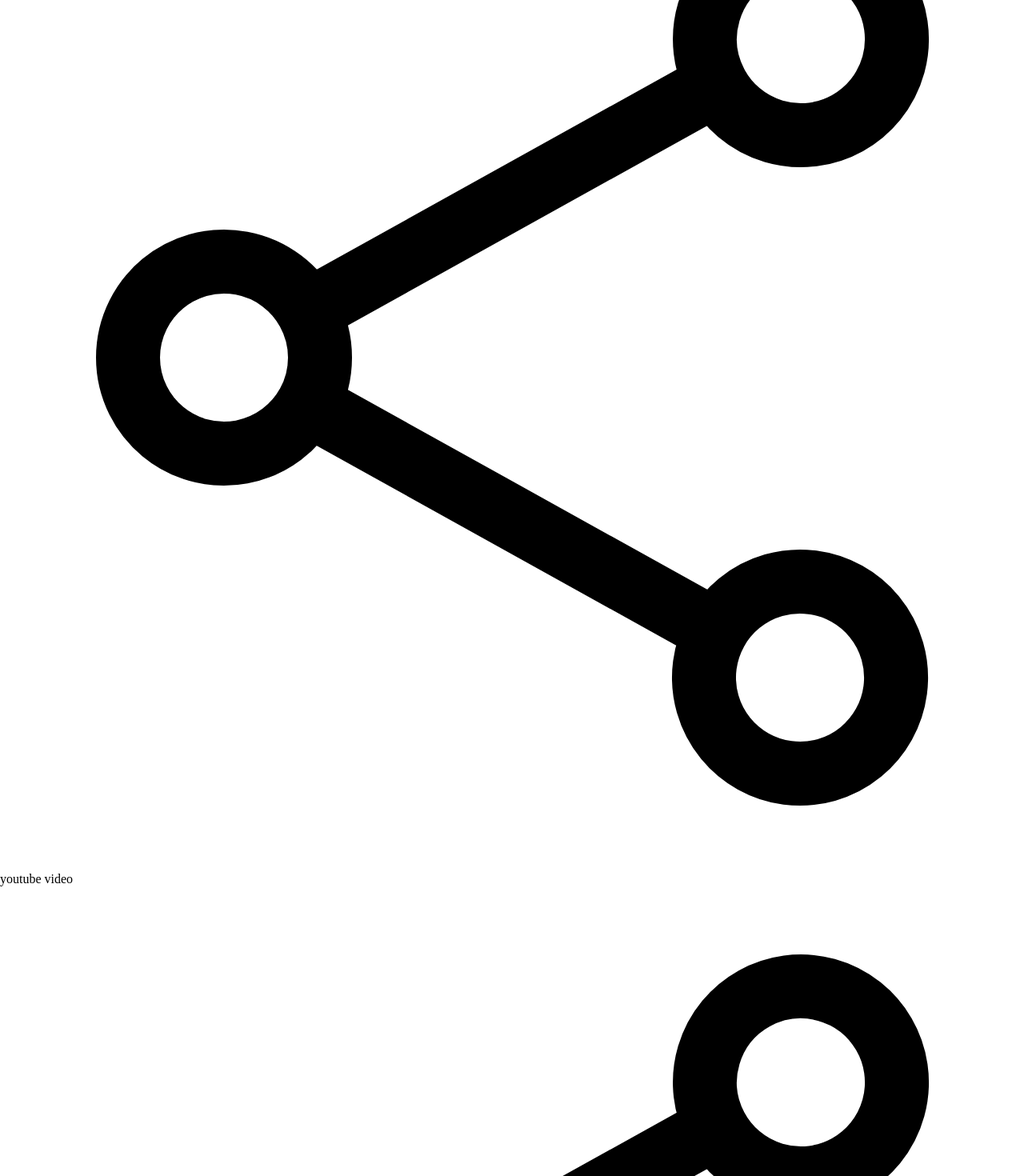
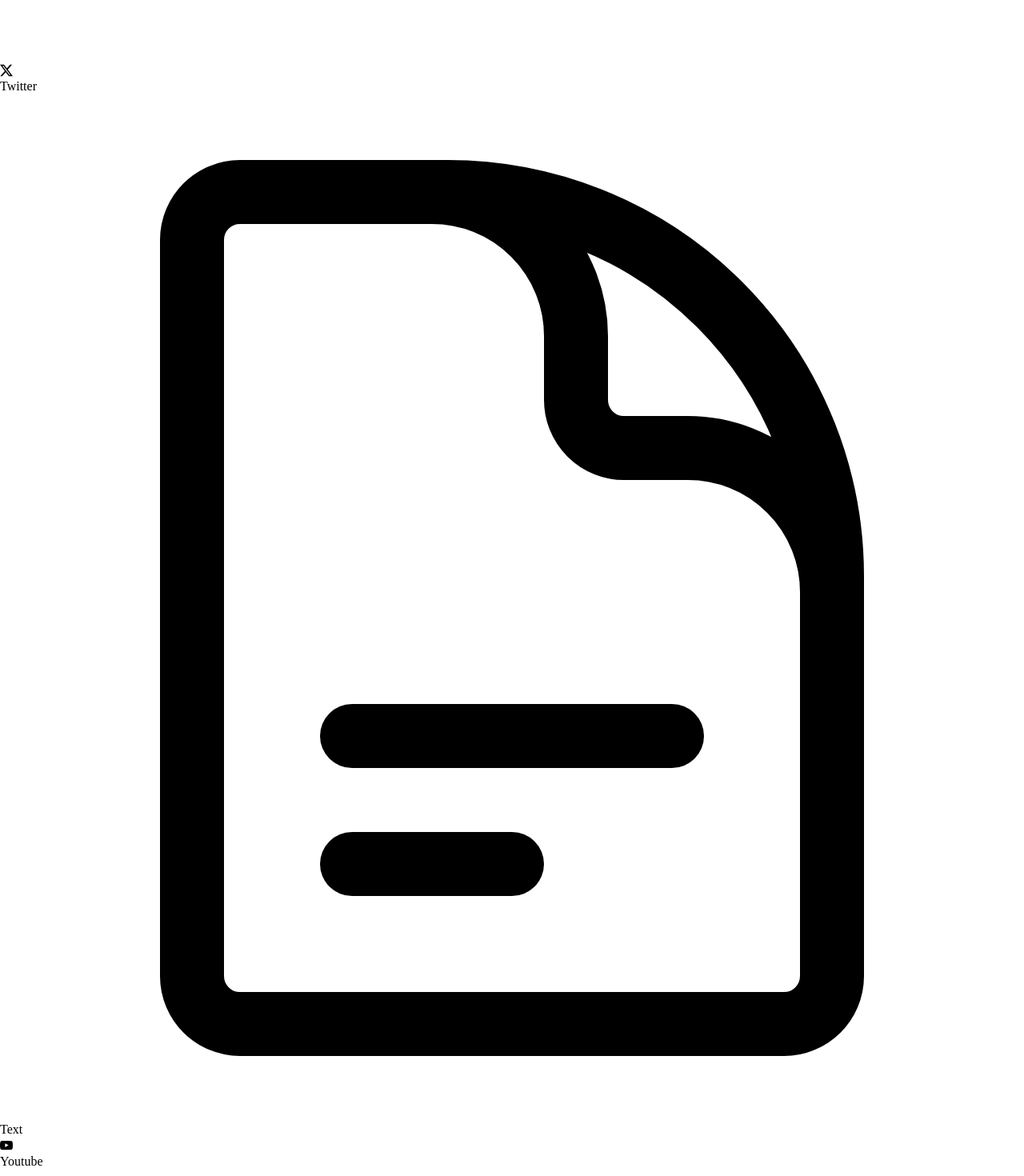
Before and after one commit to tusharmishra57/TooBrain, a React (Vite) app in the folder Frontend/: page / in a window 1280 px wide. Shown: the part 420-1890 px from the top of the page at 80% size. Built offline with nearby package versions, Linux system fonts and the light colour scheme.

Commit message:
transfered the main page code to dashboard file

```diff
--- a/Frontend/src/App.tsx
+++ b/Frontend/src/App.tsx
@@ -5,41 +5,13 @@ import { SideBar } from "./components/SideBar"
 import { PlusIcon } from "./icons/PlusIcon"
 import { ShareIcon } from "./icons/SharIcon"
 import {useState} from "react"
+import Dashboard from "./pages/dashboard"
 
 
 function App() {
-  const [modal, setModal] = useState(false);
-
-  return <div>
-    <div className="border-r bg-white h-screen w-72 fixed">
-      <SideBar/>
-    </div>
-
-    <div className="bg-gray-100 h-screen">
-        <AddContentModal open = {modal} onClose={()=>{
-        setModal(false);
-        }}></AddContentModal>
-
-
-        <div className="flex justify-end">
-          <div className= "p-3">
-            <Button variant="primary" text="Add content" startIcon={<PlusIcon/>} onClick={() => {setModal(true)}}></Button>
-          </div>
-          <div className= "p-3">
-            <Button variant="secondary" text="Share Brain" startIcon={<ShareIcon/>}></Button>
-          </div>
-        </div>
-
-        <div className="ml-72 flex">
-          <Card title = "youtube video" link="https://www.youtube.com/watch?v=ZqGSg4b_cZA&t=1s" type="youtube">
-          </Card>
-
-          <Card title = "twitter " link="https://x.com/AlphaLabx/status/2078813938503069799?s=20" type="twitter">
-          </Card>
-        </div>
-
-      </div>
-    </div>
+return <div>
+  <Dashboard/>
+</div>
 
 }
 
--- a/Frontend/src/components/SideBar.tsx
+++ b/Frontend/src/components/SideBar.tsx
@@ -1,5 +1,16 @@
+import { Logo } from "../icons/Logo"
+import { TextIcon } from "../icons/TextIcon"
+import { TwitterIcon } from "../icons/TwitterIcon"
+import { YoutubeIcon } from "../icons/youtubeIcon"
+import { SideBarItem } from "./SideBarItem"
+import logo from "../icons/logo.png"
+
 export const SideBar = () =>{
-    return <div>
-        sideBar
+    return <div className="pl-2">
+            <img src = {logo} className="w-[100px] h-[100px] "/>
+
+        <SideBarItem text="Twitter" icon={<TwitterIcon/>}/>
+        <SideBarItem text="Text" icon={<TextIcon/>}/>
+        <SideBarItem text="Youtube" icon={<YoutubeIcon/>}/>
     </div>
 }
--- a/Frontend/src/components/SideBarItem.tsx
+++ b/Frontend/src/components/SideBarItem.tsx
@@ -1 +1,18 @@
-e
+import type { ReactElement } from "react"
+
+interface ItemInterface {
+    text?: string,
+    icon?: ReactElement,
+    image ?: string
+}
+
+export const SideBarItem = (props: ItemInterface) =>{
+    return <div className="flex p-2 rounded-lg items-center cursor-pointer hover:bg-gray-100">
+        <div className="text-gray-600 p-2">
+            {props.icon}
+        </div>
+        <div className=" p-2">
+            {props.text}
+        </div>
+    </div>
+}
--- /dev/null
+++ b/Frontend/src/icons/Logo.tsx
@@ -0,0 +1,3 @@
+export const Logo = () =>{
+    return
+}
--- /dev/null
+++ b/Frontend/src/icons/TextIcon.tsx
@@ -0,0 +1,6 @@
+export const TextIcon = ()=>{
+    return <svg xmlns="http://www.w3.org/2000/svg" fill="none" viewBox="0 0 24 24" stroke-width="1.5" stroke="currentColor" className="size-6">
+  <path stroke-linecap="round" stroke-linejoin="round" d="M19.5 14.25v-2.625a3.375 3.375 0 0 0-3.375-3.375h-1.5A1.125 1.125 0 0 1 13.5 7.125v-1.5a3.375 3.375 0 0 0-3.375-3.375H8.25m0 12.75h7.5m-7.5 3H12M10.5 2.25H5.625c-.621 0-1.125.504-1.125 1.125v17.25c0 .621.504 1.125 1.125 1.125h12.75c.621 0 1.125-.504 1.125-1.125V11.25a9 9 0 0 0-9-9Z" />
+</svg>
+
+}
--- /dev/null
+++ b/Frontend/src/icons/TwitterIcon.tsx
@@ -0,0 +1,5 @@
+export const TwitterIcon = () =>{
+    return <svg xmlns="http://www.w3.org/2000/svg" width="16" height="16" fill="currentColor" className="bi bi-twitter-x" viewBox="0 0 16 16">
+  <path d="M12.6.75h2.454l-5.36 6.142L16 15.25h-4.937l-3.867-5.07-4.425 5.07H.316l5.733-6.57L0 .75h5.063l3.495 4.633L12.601.75Zm-.86 13.028h1.36L4.323 2.145H2.865z"/>
+</svg>
+}
--- /dev/null
+++ b/Frontend/src/icons/YoutubeIcon.tsx
@@ -0,0 +1,5 @@
+export const YoutubeIcon = () =>{
+    return <svg xmlns="http://www.w3.org/2000/svg" width="16" height="16" fill="currentColor" className="bi bi-youtube" viewBox="0 0 16 16">
+  <path d="M8.051 1.999h.089c.822.003 4.987.033 6.11.335a2.01 2.01 0 0 1 1.415 1.42c.101.38.172.883.22 1.402l.01.104.022.26.008.104c.065.914.073 1.77.074 1.957v.075c-.001.194-.01 1.108-.082 2.06l-.008.105-.009.104c-.05.572-.124 1.14-.235 1.558a2.01 2.01 0 0 1-1.415 1.42c-1.16.312-5.569.334-6.18.335h-.142c-.309 0-1.587-.006-2.927-.052l-.17-.006-.087-.004-.171-.007-.171-.007c-1.11-.049-2.167-.128-2.654-.26a2.01 2.01 0 0 1-1.415-1.419c-.111-.417-.185-.986-.235-1.558L.09 9.82l-.008-.104A31 31 0 0 1 0 7.68v-.123c.002-.215.01-.958.064-1.778l.007-.103.003-.052.008-.104.022-.26.01-.104c.048-.519.119-1.023.22-1.402a2.01 2.01 0 0 1 1.415-1.42c.487-.13 1.544-.21 2.654-.26l.17-.007.172-.006.086-.003.171-.007A100 100 0 0 1 7.858 2zM6.4 5.209v4.818l4.157-2.408z"/>
+</svg>
+}
--- /dev/null
+++ b/Frontend/src/pages/dashboard.tsx
@@ -0,0 +1,46 @@
+import { AddContentModal } from "../components/AddContentModal"
+import { Button } from "../components/Button"
+import { Card } from "../components/Card"
+import { SideBar } from "../components/SideBar"
+import { PlusIcon } from "../icons/PlusIcon"
+import { ShareIcon } from "../icons/SharIcon"
+import {useState} from "react"
+
+
+export function Dashboard() {
+  const [modal, setModal] = useState(false);
+
+  return <div>
+    <div className=" bg-white h-screen w-72 fixed border-r border-slate-500">
+      <SideBar/>
+    </div>
+
+    <div className="bg-gray-100 h-screen">
+        <AddContentModal open = {modal} onClose={()=>{
+        setModal(false);
+        }}></AddContentModal>
+
+
+        <div className="flex justify-end">
+          <div className= "p-3">
+            <Button variant="primary" text="Add content" startIcon={<PlusIcon/>} onClick={() => {setModal(true)}}></Button>
+          </div>
+          <div className= "p-3">
+            <Button variant="secondary" text="Share Brain" startIcon={<ShareIcon/>}></Button>
+          </div>
+        </div>
+
+        <div className="ml-72 flex">
+          <Card title = "youtube video" link="https://www.youtube.com/watch?v=ZqGSg4b_cZA&t=1s" type="youtube">
+          </Card>
+
+          <Card title = "twitter " link="https://x.com/AlphaLabx/status/2078813938503069799?s=20" type="twitter">
+          </Card>
+        </div>
+
+      </div>
+    </div>
+
+}
+
+export default Dashboard
```
Also changed, not shown: Frontend/src/icons/logo.png (added), Frontend/src/pages/signin.tsx (added), Frontend/src/pages/signup.tsx (added).
